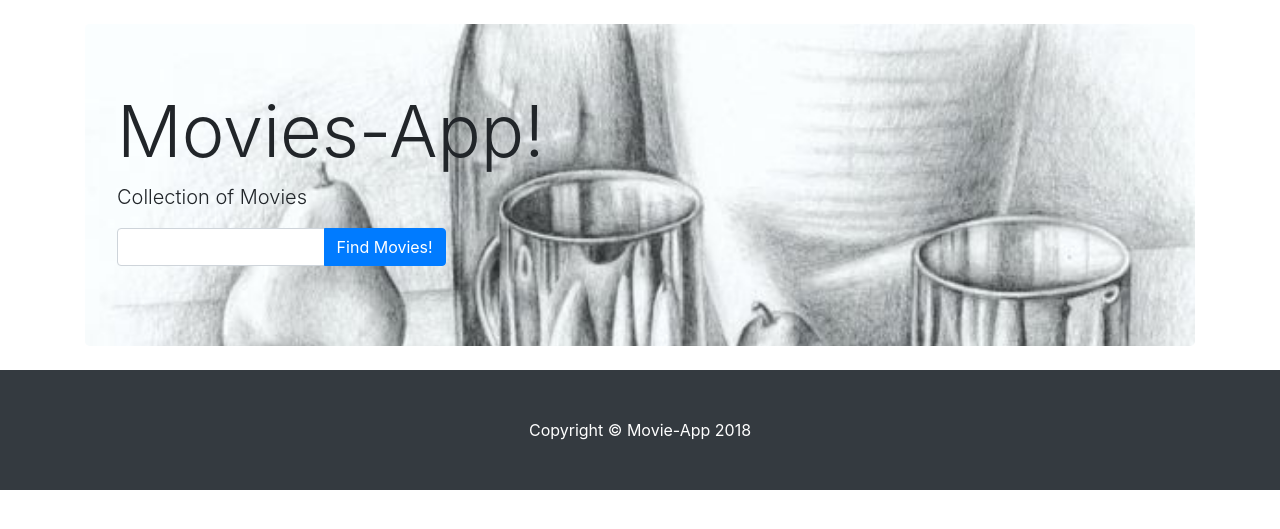
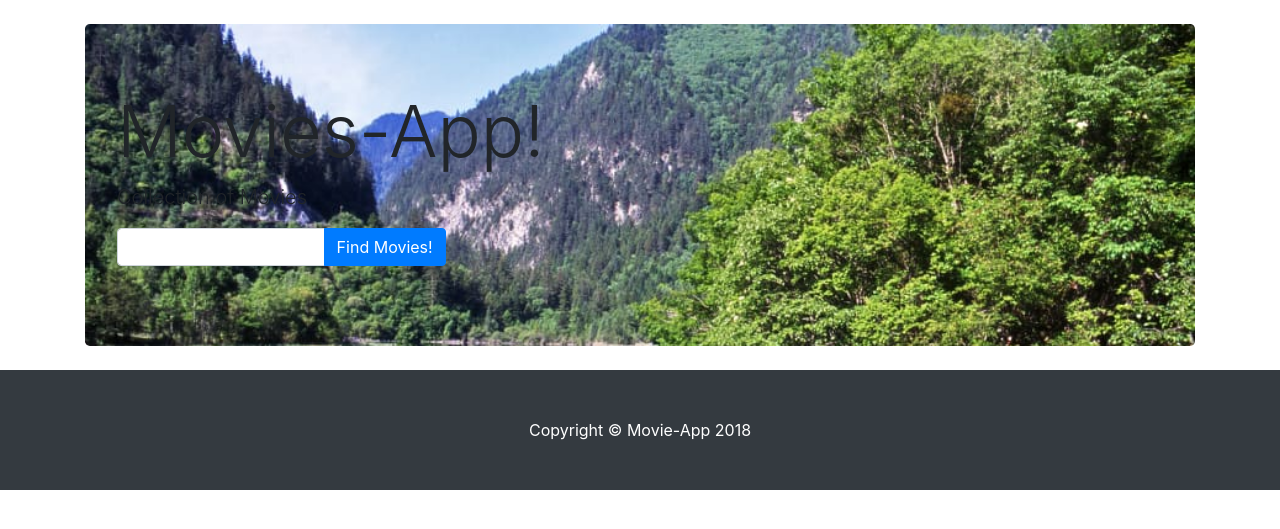
Before and after one commit to aquesidilly/Movie-App, a Flask app: page / in a window 1280 px wide. Shown: the part 88-617 px from the top of the page. Run offline with Flask 2, Linux system fonts and the light colour scheme; data that the repository does not hold is empty; some libraries are stand-ins or nearby versions.

Commit message:
Movie-App

```diff
--- a/static/css/heroic-features.css
+++ b/static/css/heroic-features.css
@@ -8,6 +8,6 @@
   height: 100%;
 }
 .jumbotron {
-  background-image:url("../images/still_life_pencil.jpg");
+  background-image:url("../images/bg.jpg");
   background-size: cover;
 }
```
Also changed, not shown: readme.md, static/images/bg.jpg (added), static/images/still_life_pencil.jpg (deleted).
